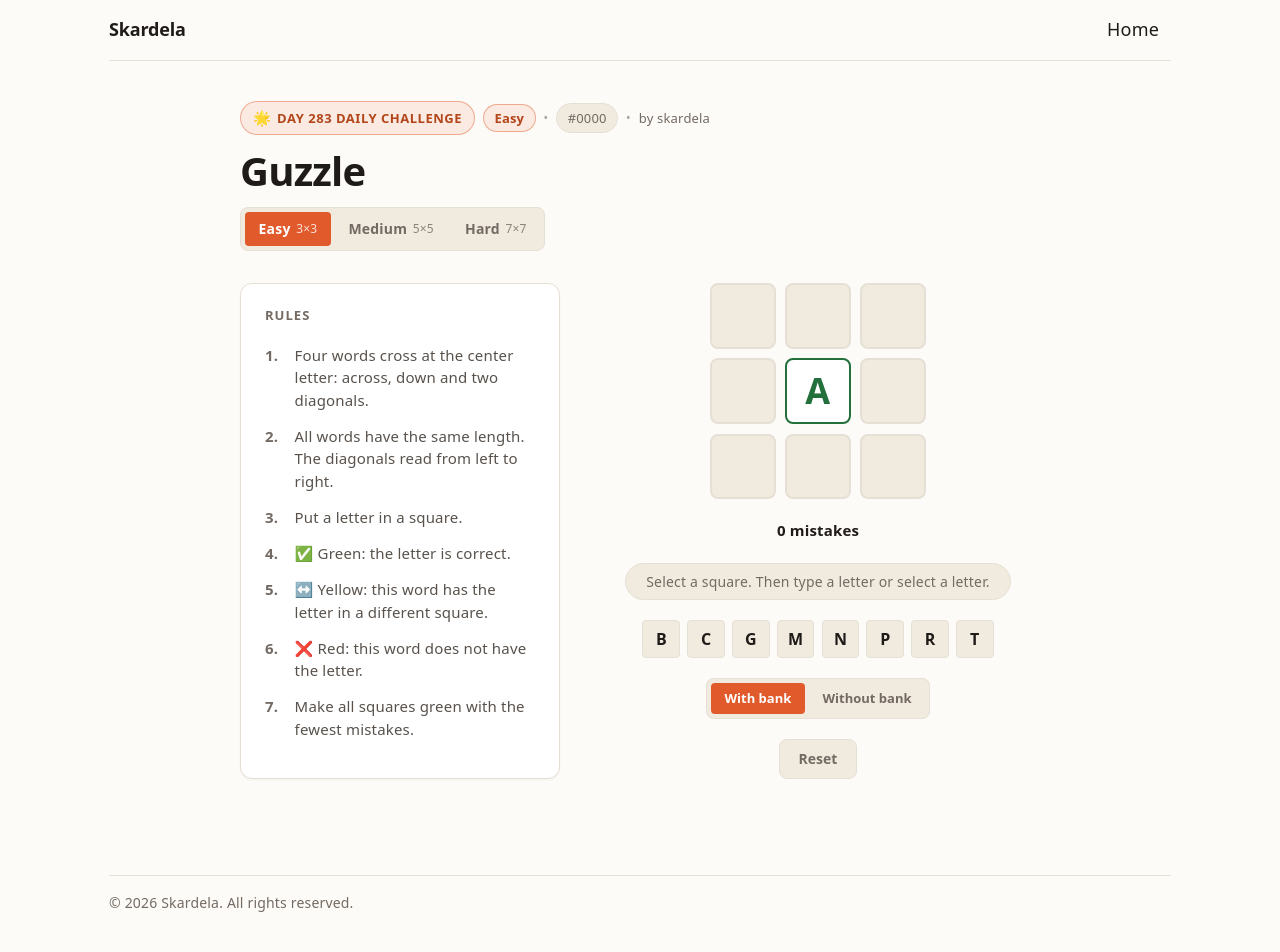
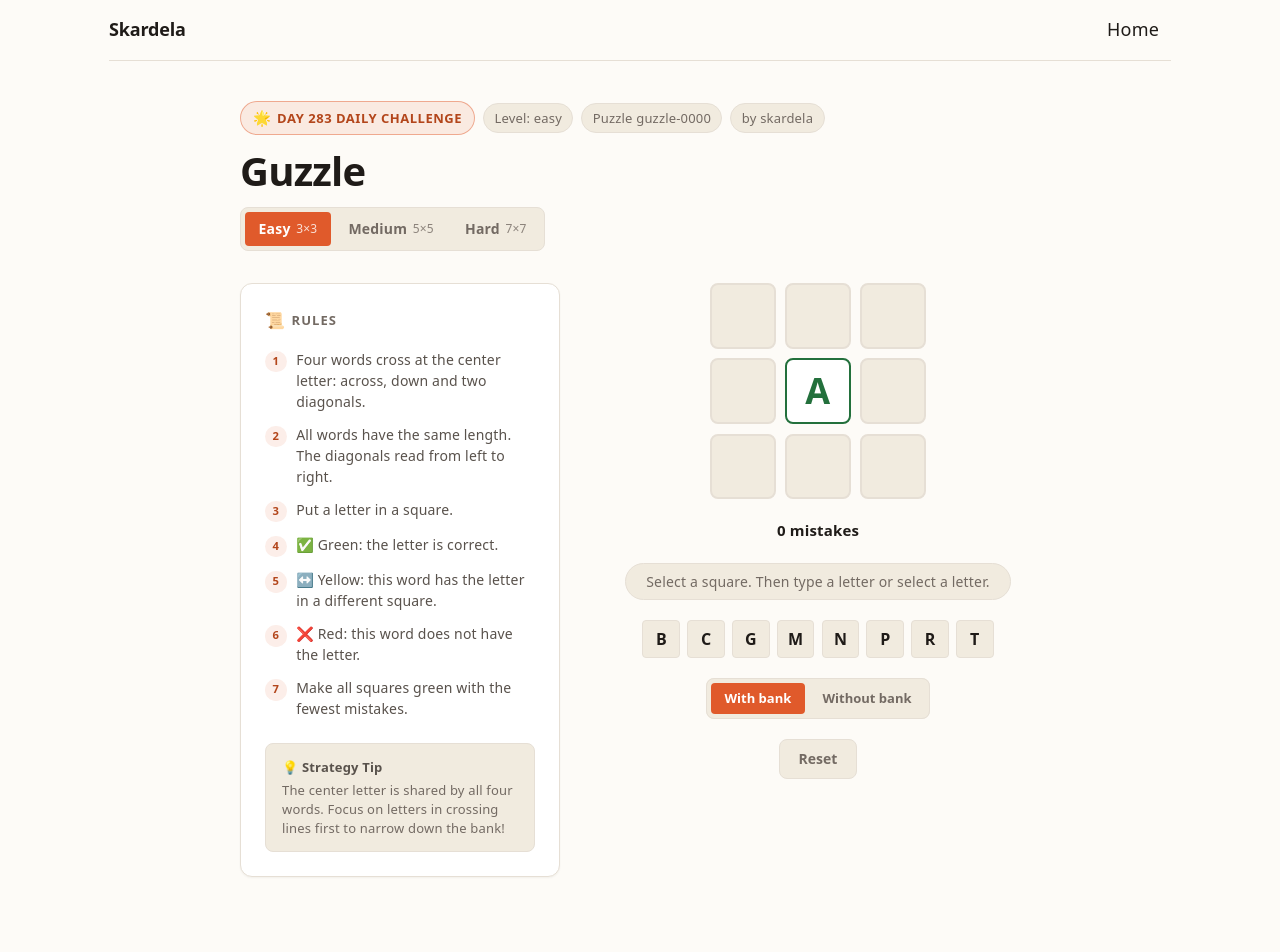
Before and after one commit to priyanshubishtme/stardela, a React (Vite) app: page /guzzle in a window 1280 px wide. Shown: the top 952 px of the page. Before the commit the page ends 929 px from the top, so only its background shows below. Built offline with nearby package versions, Linux system fonts and the light colour scheme; what @utk09/ui-observability would draw is missing.

Commit message:
fix guzzle header badge and rules card

```diff
--- a/src/app/pages/PuzzlePage.tsx
+++ b/src/app/pages/PuzzlePage.tsx
@@ -121,8 +121,6 @@ function GuzzlePuzzleHeader({
   isDaily,
   dailyPuzzles,
 }: HeaderProps<GuzzlePuzzle>) {
-  const shortNum = puzzle.id.replace(/^[a-z]+-/iu, "#");
-
   return (
     <header className={styles.header}>
       <div className={styles.headerTop}>
@@ -132,11 +130,9 @@ function GuzzlePuzzleHeader({
             <span>Day {dayNumber} Daily Challenge</span>
           </div>
         )}
-        <span className={styles.difficultyBadge}>{puzzle.difficulty}</span>
-        <span className={styles.metaDot}>•</span>
-        <span className={styles.badge}>{shortNum}</span>
-        <span className={styles.metaDot}>•</span>
-        <span className={styles.authorBadge}>by {puzzle.author}</span>
+        <span className={styles.badge}>Level: {puzzle.difficulty}</span>
+        <span className={styles.badge}>Puzzle {puzzle.id}</span>
+        <span className={styles.badge}>by {puzzle.author}</span>
       </div>
       <h1 className={styles.title}>{text.guzzle.name}</h1>
       <DifficultySwitcher
--- a/src/app/puzzle-types/guzzle/GuzzleSession.module.css
+++ b/src/app/puzzle-types/guzzle/GuzzleSession.module.css
@@ -24,11 +24,19 @@
   box-shadow: var(--shadow-sm);
   display: flex;
   flex-direction: column;
+  justify-content: space-between;
   height: 100%;
 }
 
 .rulesHeader {
-  margin-bottom: 1.25rem;
+  display: flex;
+  align-items: center;
+  gap: 0.4rem;
+  margin-bottom: 1rem;
+}
+
+.rulesIcon {
+  font-size: 1rem;
 }
 
 .rulesTitle {
@@ -43,7 +51,7 @@
 .rulesList {
   display: flex;
   flex-direction: column;
-  gap: 0.85rem;
+  gap: 0.75rem;
   margin: 0;
   padding: 0;
   list-style: none;
@@ -52,21 +60,46 @@
 .ruleItem {
   display: flex;
   align-items: flex-start;
-  gap: 0.5rem;
-  font-size: 0.9375rem;
+  gap: 0.6rem;
+  font-size: 0.875rem;
   line-height: 1.5;
   color: var(--text);
 }
 
 .ruleNumber {
-  display: inline-block;
+  display: inline-flex;
+  align-items: center;
+  justify-content: center;
+  width: 1.35rem;
+  height: 1.35rem;
   min-width: 1.35rem;
-  font-weight: 600;
-  color: var(--text-muted);
+  border-radius: 50%;
+  background-color: var(--accent-bg);
+  color: var(--accent-text);
+  font-size: 0.7rem;
+  font-weight: 700;
+  margin-top: 0.1rem;
 }
 
 .ruleText {
   flex: 1;
+}
+
+.rulesTip {
+  margin-top: 1.5rem;
+  padding: 0.85rem 1rem;
+  background-color: var(--code-bg);
+  border: 1px solid var(--border);
+  border-radius: var(--radius-md);
+  font-size: 0.8125rem;
+  color: var(--text-muted);
+  line-height: 1.45;
+}
+
+.rulesTipTitle {
+  font-weight: 700;
+  color: var(--text);
+  margin-bottom: 0.25rem;
 }
 
 /* --- Play area --- */
--- a/src/app/puzzle-types/guzzle/GuzzleSession.tsx
+++ b/src/app/puzzle-types/guzzle/GuzzleSession.tsx
@@ -24,7 +24,11 @@ function RulesCard() {
 
   return (
     <aside className={styles.rulesCard} aria-labelledby="guzzle-rules-heading">
+      <div>
         <div className={styles.rulesHeader}>
+          <span className={styles.rulesIcon} aria-hidden="true">
+            📜
+          </span>
           <h2 id="guzzle-rules-heading" className={styles.rulesTitle}>
             RULES
           </h2>
@@ -32,11 +36,20 @@ function RulesCard() {
         <ol className={styles.rulesList}>
           {guzzleRules.map((rule, idx) => (
             <li key={rule} className={styles.ruleItem}>
-            <span className={styles.ruleNumber}>{idx + 1}.</span>
+              <span className={styles.ruleNumber}>{idx + 1}</span>
               <span className={styles.ruleText}>{rule}</span>
             </li>
           ))}
         </ol>
+      </div>
+
+      <div className={styles.rulesTip}>
+        <div className={styles.rulesTipTitle}>💡 Strategy Tip</div>
+        <div>
+          The center letter is shared by all four words. Focus on letters in crossing lines first to
+          narrow down the bank!
+        </div>
+      </div>
     </aside>
   );
 }
```
Lines whose indentation alone changed are shown as unchanged.
